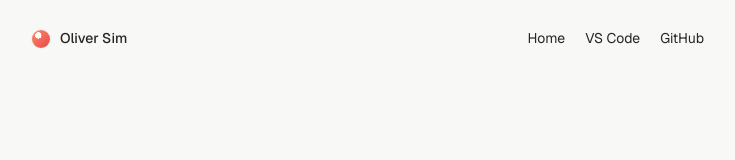
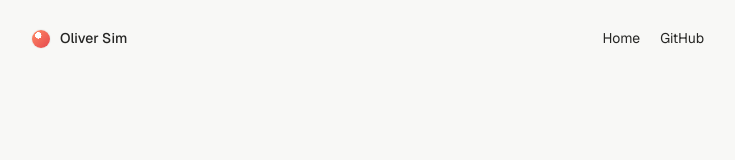
Before and after one commit to olishiz/portfolio, a Next.js app: page / in a window 1280 px wide. Shown: the top 160 px of the page, without its empty margins (272-1007 px from the left). Built offline with nearby package versions, Linux system fonts and the light colour scheme.

Commit message:
Showcase header: remove VS Code nav item

```diff
--- a/app/page.tsx
+++ b/app/page.tsx
@@ -4,7 +4,6 @@ import { Geist, Geist_Mono } from 'next/font/google';
 import Clock from '@/components/showcase/Clock';
 import ShowcaseCard from '@/components/showcase/ShowcaseCard';
 import { showcase } from '@/data/showcase';
-import { withBasePath } from '@/lib/basePath';
 
 import '@/styles/showcase-base.css';
 import styles from '@/styles/Showcase.module.css';
@@ -36,7 +35,6 @@ export default function SideProjectsPage() {
         </a>
         <nav className={styles.nav} aria-label="Elsewhere">
           <a href="https://olishiz.github.io/">Home</a>
-          <a href={withBasePath('/vscode/')}>VS Code</a>
           <a href="https://github.com/olishiz" target="_blank" rel="noopener noreferrer">GitHub</a>
         </nav>
       </header>
```
